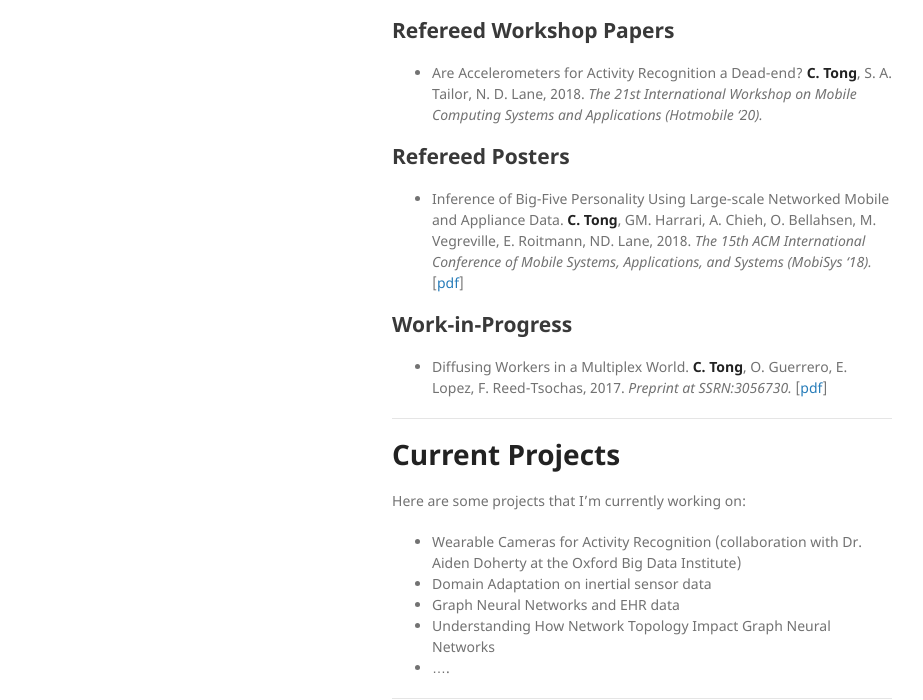
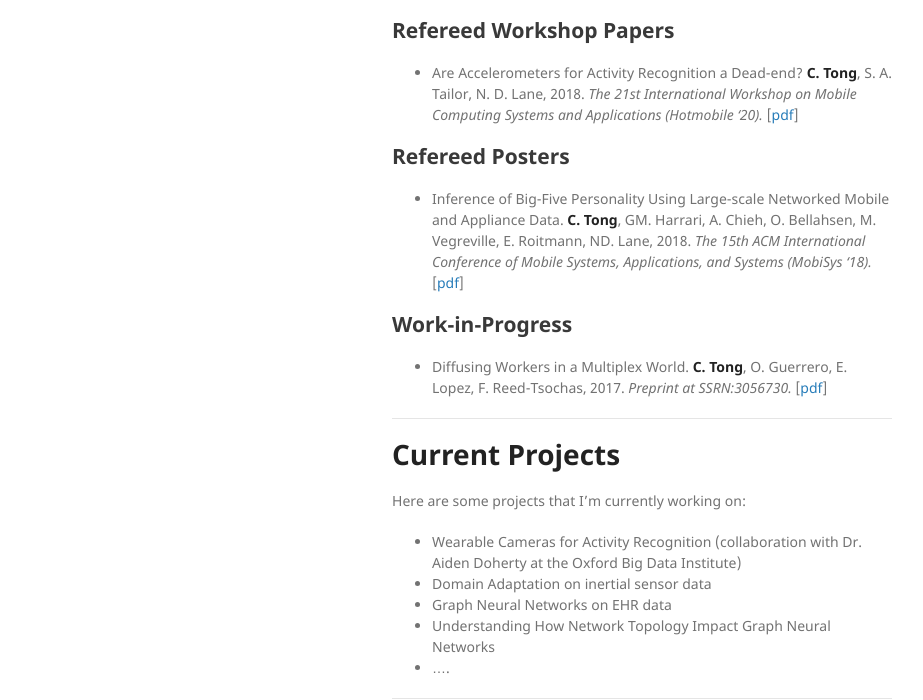
Before and after one commit to egctong/egctong.github.io, a Jekyll site: the page built from research/research_index.md, in a window 1280 px wide and 1256 px high. Shown: the part 487-1187 px from the top of the window, without its empty margins (178-1101 px from the left). Built offline with Jekyll 4.4.1, drawn with Linux system fonts in a browser that asks for light colours; our own code applies the rules of GitHub Pages for plain Markdown files.

Commit message:
added imager paper info

```diff
--- a/research/research_index.md
+++ b/research/research_index.md
@@ -16,7 +16,7 @@ layout: default
 
 ## [](#nn) Refereed Workshop Papers
 
-* Are Accelerometers for Activity Recognition a Dead-end? __C. Tong__, S. A. Tailor, N. D. Lane, 2018. *The 21st International Workshop on Mobile Computing Systems and Applications (Hotmobile '20).*
+* Are Accelerometers for Activity Recognition a Dead-end? __C. Tong__, S. A. Tailor, N. D. Lane, 2018. *The 21st International Workshop on Mobile Computing Systems and Applications (Hotmobile '20).* [[pdf](https://arxiv.org/pdf/2001.08111.pdf)]
 
 
 ## [](#nn) Refereed Posters
@@ -39,7 +39,7 @@ and Appliance Data. __C. Tong__, GM. Harrari, A. Chieh, O. Bellahsen, M. Vegrevi
 Here are some projects that I'm currently working on:
 * Wearable Cameras for Activity Recognition (collaboration with Dr. Aiden Doherty at the Oxford Big Data Institute)
 * Domain Adaptation on inertial sensor data
-* Graph Neural Networks and EHR data
+* Graph Neural Networks on EHR data
 * Understanding How Network Topology Impact Graph Neural Networks
 * ....
 
```
Also changed, not shown: 2 other files.
